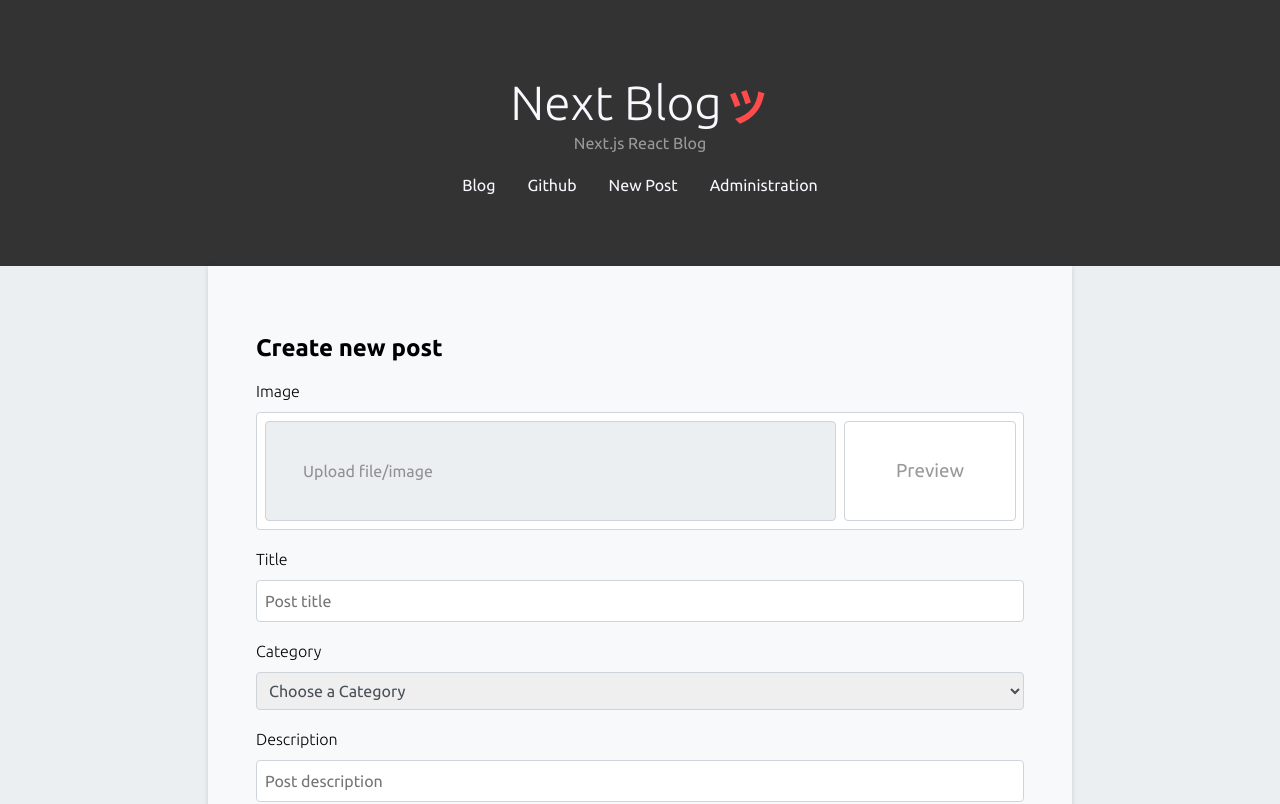
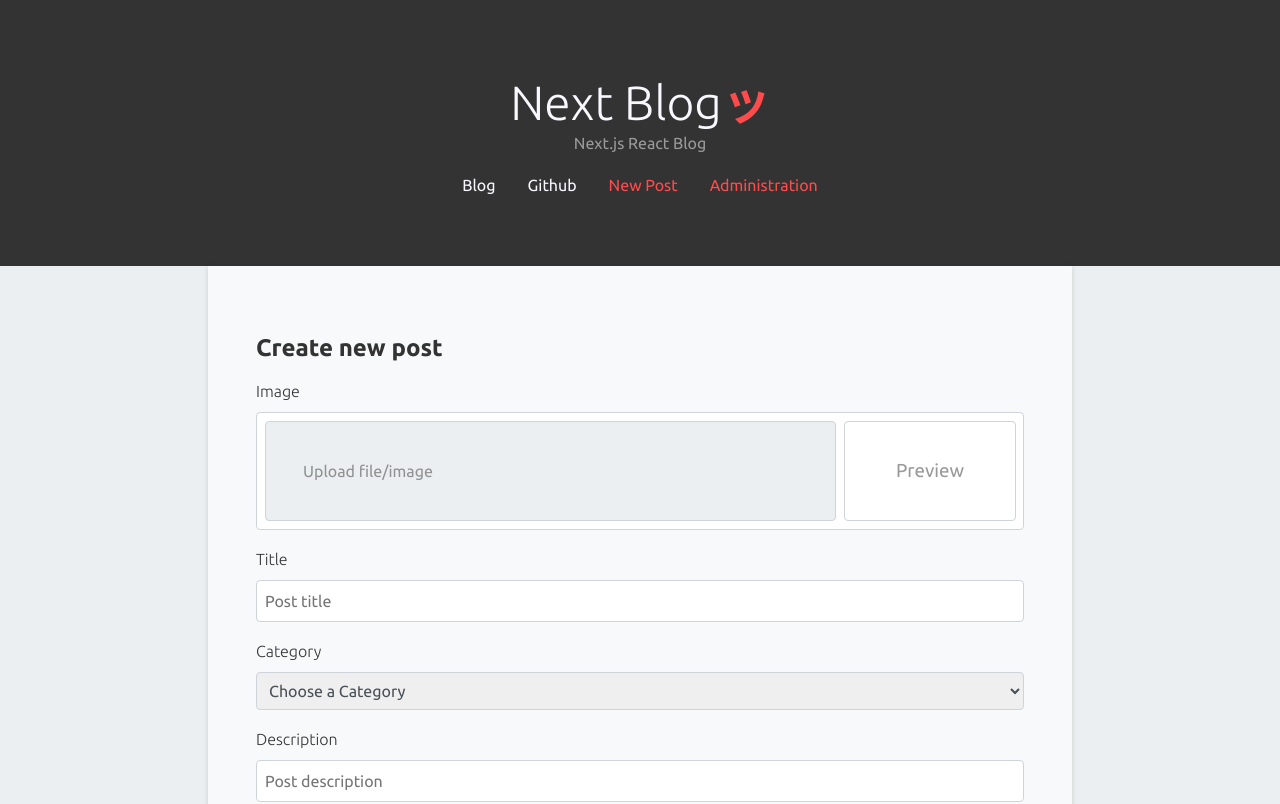
Before and after one commit to leonardogbxv/next-blog-md, a Next.js app: page /admin/new-post in a window 1280 px wide. Shown: the top 804 px of the page. Built offline with nearby package versions, Linux system fonts and the light colour scheme.

Commit message:
Update css (TODO: refactor/organize css)

```diff
--- a/styles/Header.module.scss
+++ b/styles/Header.module.scss
@@ -49,3 +49,11 @@ $holder-color: #4A4857;
 .subtitle {
   color: $secondary-color;
 }
+
+.new-post {
+  color: $highlight-color;
+
+  &:hover {
+    color: $secondary-color;
+  }
+}
--- a/styles/Posts.module.scss
+++ b/styles/Posts.module.scss
@@ -1,7 +1,7 @@
 $line-color: rgba(0, 0, 0, 0.15);
 
 .content {
-  color: #333;
+  // color: #333;
 
   article {
     cursor: pointer;
@@ -51,7 +51,7 @@ $line-color: rgba(0, 0, 0, 0.15);
 }
 
 .description {
-  opacity: 0.9;
+  opacity: 0.95;
 }
 
 .date {
--- a/styles/globals.scss
+++ b/styles/globals.scss
@@ -15,6 +15,7 @@ body {
   box-sizing: border-box;
   background-color: #eceff1;
   min-height: 100vh;
+  color: #333;
 }
 
 a {
```
